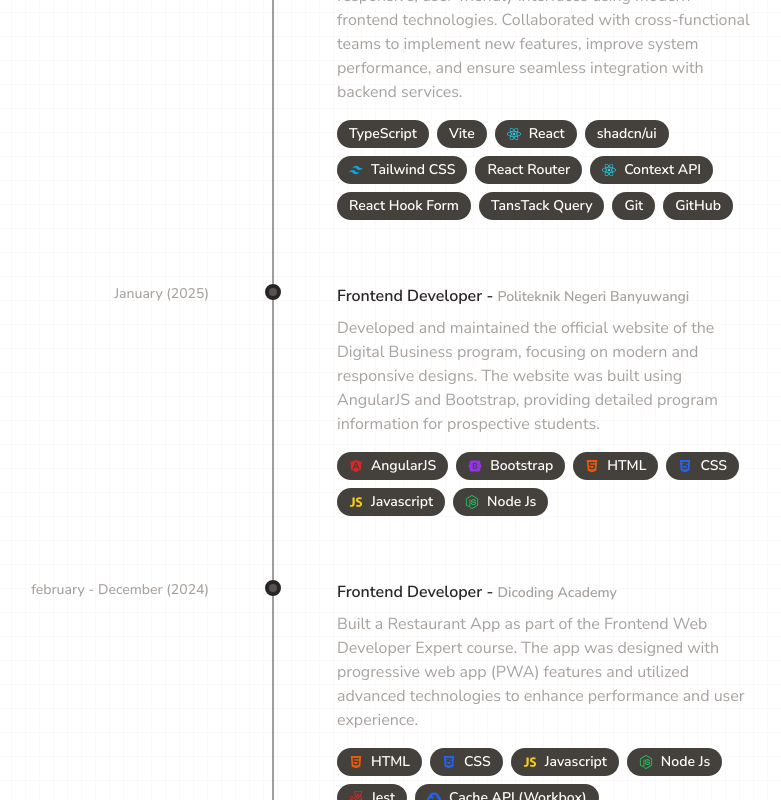
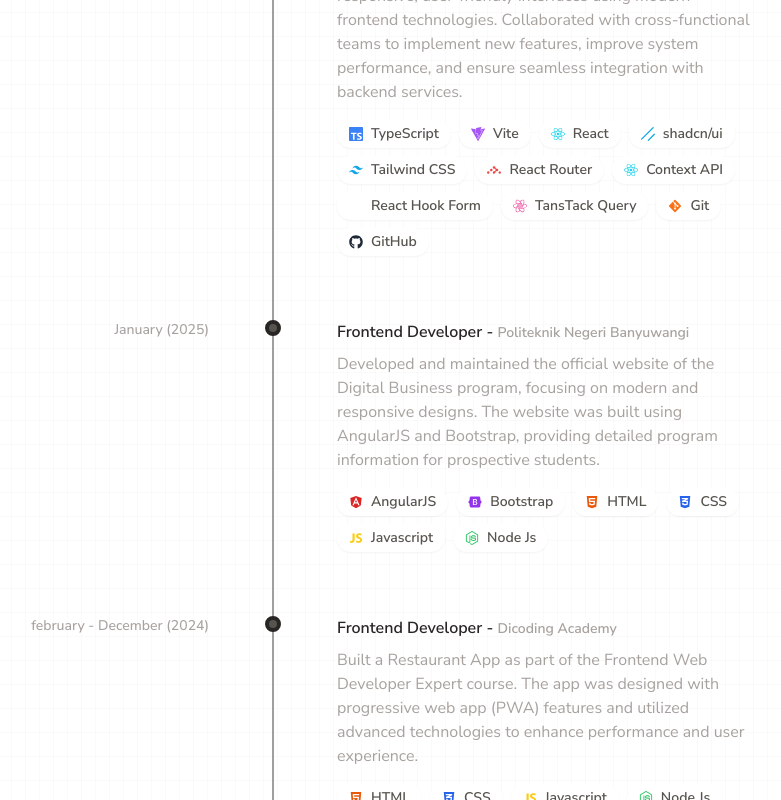
Before and after one commit to RahmadFahrurrozi/new-porto-rozi, a React (Vite) app: page / in a window 1280 px wide. Shown: the part 2700-3500 px from the top of the page, without its empty margins (367-1148 px from the left). Built offline with nearby package versions, Linux system fonts and the light colour scheme; the HTML template or start-up script is replaced by a standard one.

Commit message:
refactor: reorganize imports and enhance icon mapping in Experience component

```diff
--- a/src/components/Experience.jsx
+++ b/src/components/Experience.jsx
@@ -1,4 +1,3 @@
-import React from "react";
 import { EXPERIENCES } from "../constants/data-content";
 import {
   FaReact,
@@ -11,10 +10,23 @@
   FaAngular,
   FaWordpress,
   FaElementor,
+  FaGitAlt,
+  FaGithub,
 } from "react-icons/fa";
 import { RiTailwindCssFill } from "react-icons/ri";
 import { IoLogoJavascript } from "react-icons/io";
-import { SiJest, SiMysql, SiGooglecloud, SiWoocommerce } from "react-icons/si";
+import {
+  SiJest,
+  SiMysql,
+  SiGooglecloud,
+  SiWoocommerce,
+  SiTypescript,
+  SiVite,
+  SiShadcnui,
+  SiReactquery,
+  SiReacthookform,
+  SiReactrouter,
+} from "react-icons/si";
 import { motion } from "framer-motion";
 import GitHubCalendar from "react-github-calendar";
 
@@ -35,6 +47,14 @@
   SiJest: <SiJest className="text-red-600" />,
   SiGooglecloud: <SiGooglecloud className="text-blue-600" />,
   SiWoocommerce: <SiWoocommerce className="text-indigo-400" />,
+  SiTypescript: <SiTypescript className="text-blue-500" />,
+  SiVite: <SiVite className="text-purple-500" />,
+  SiShadcnui: <SiShadcnui className="text-sky-500" />,
+  SiReactquery: <SiReactquery className="text-pink-500" />,
+  SiReacthookform: <SiReacthookform className="text-white" />,
+  FaGitAlt: <FaGitAlt className="text-orange-500" />,
+  FaGithub: <FaGithub className="text-gray-800" />,
+  SiReactrouter: <SiReactrouter className="text-red-500" />,
 };
 
 const Experience = () => {
@@ -102,7 +122,7 @@
                         initial={{ opacity: 0, x: -100 }}
                         transition={{ duration: 1 }}
                         key={tech.id}
-                        className="flex flex-row items-center gap-2 rounded-full bg-stone-700 px-3 py-1 text-sm font-semibold text-white"
+                        className="flex flex-row items-center gap-2 rounded-full bg-white text-stone-600 px-3 py-1 text-sm font-semibold shadow-sm dark:bg-stone-600 dark:text-white"
                       >
                         {iconMap[tech.icon]} {tech.nama}
                       </motion.span>
```
